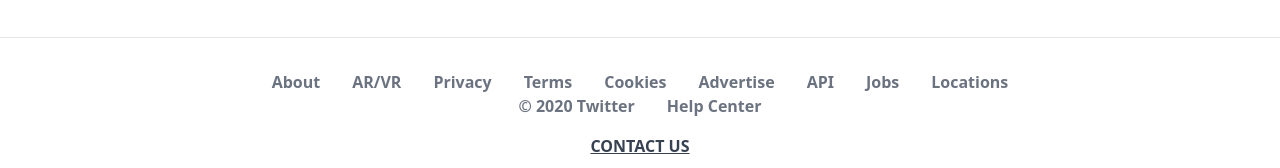
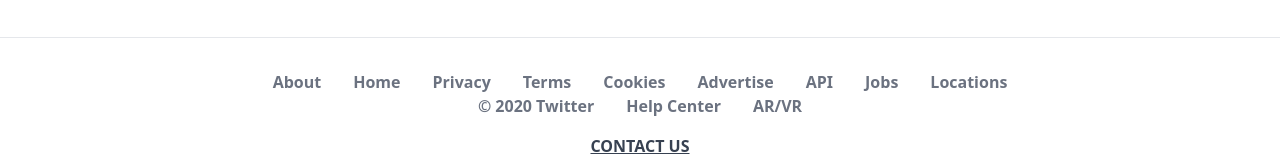
Before and after one commit to bineetNaidu/AR-marketing-website, a Next.js app: page / in a window 1280 px wide. Shown: the part 2434-2602 px from the top of the page. Built offline with nearby package versions, Linux system fonts and the light colour scheme.

Commit message:
❇️ add new link to footer

```diff
--- a/components/Footer.tsx
+++ b/components/Footer.tsx
@@ -8,9 +8,11 @@
         <p className="cursor-pointer mx-4 hover:underline text-gray-500 text-base font-bold hover:text-gray-700 transition-all">
           About
         </p>
-        <p className="cursor-pointer mx-4 hover:underline text-gray-500 text-base font-bold hover:text-gray-700 transition-all">
-          AR/VR
-        </p>
+        <Link href="/">
+          <a className="cursor-pointer mx-4 hover:underline text-gray-500 text-base font-bold hover:text-gray-700 transition-all">
+            Home
+          </a>
+        </Link>
         <p className="cursor-pointer mx-4 hover:underline text-gray-500 text-base font-bold hover:text-gray-700 transition-all">
           Privacy
         </p>
@@ -40,6 +42,9 @@
         <p className="cursor-pointer mx-4 hover:underline text-gray-500 text-base font-bold hover:text-gray-700 transition-all">
           Help Center
         </p>
+        <p className="cursor-pointer mx-4 hover:underline text-gray-500 text-base font-bold hover:text-gray-700 transition-all">
+          AR/VR
+        </p>
       </div>
       <div className="flex justify-center mt-4">
         <Link href="/contact-us">
```
